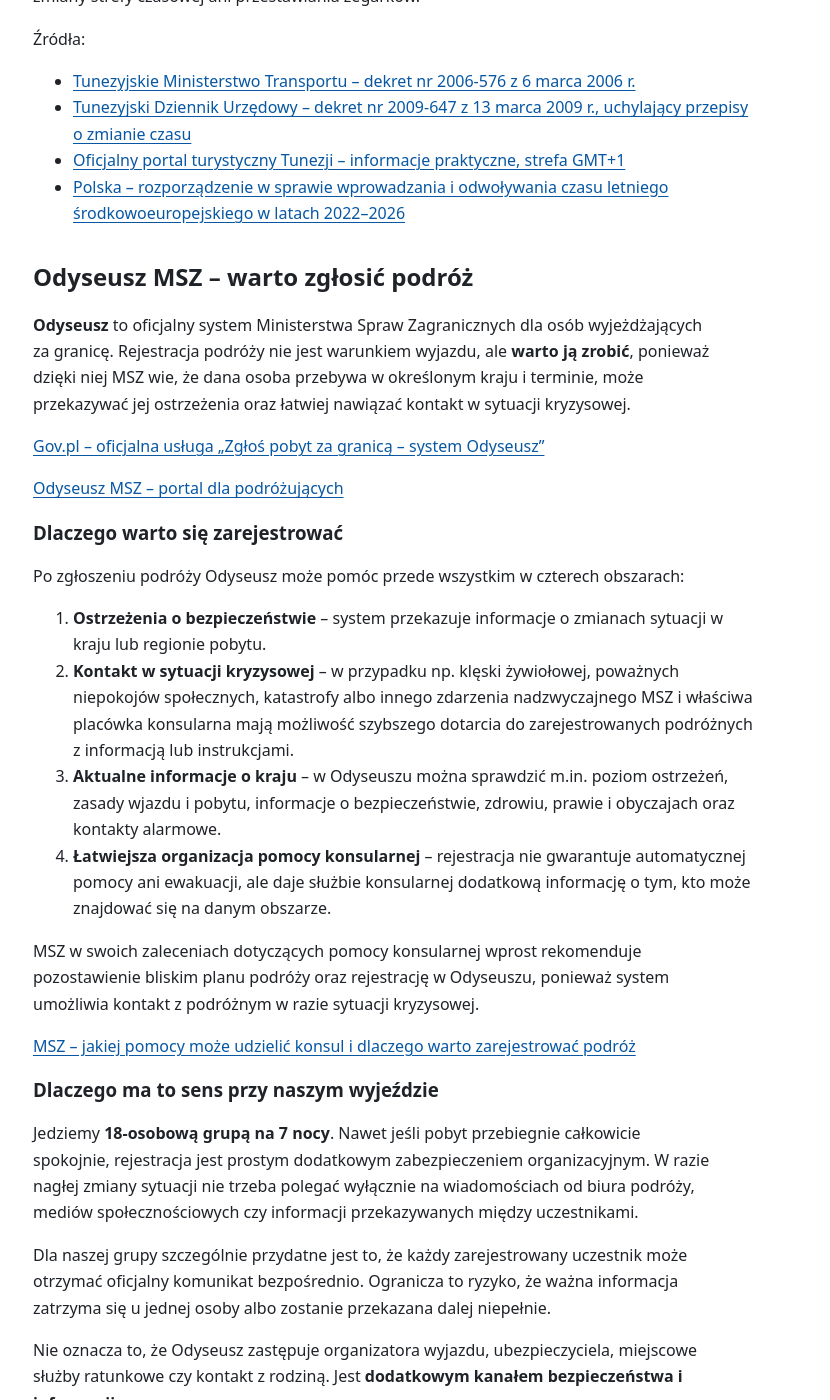
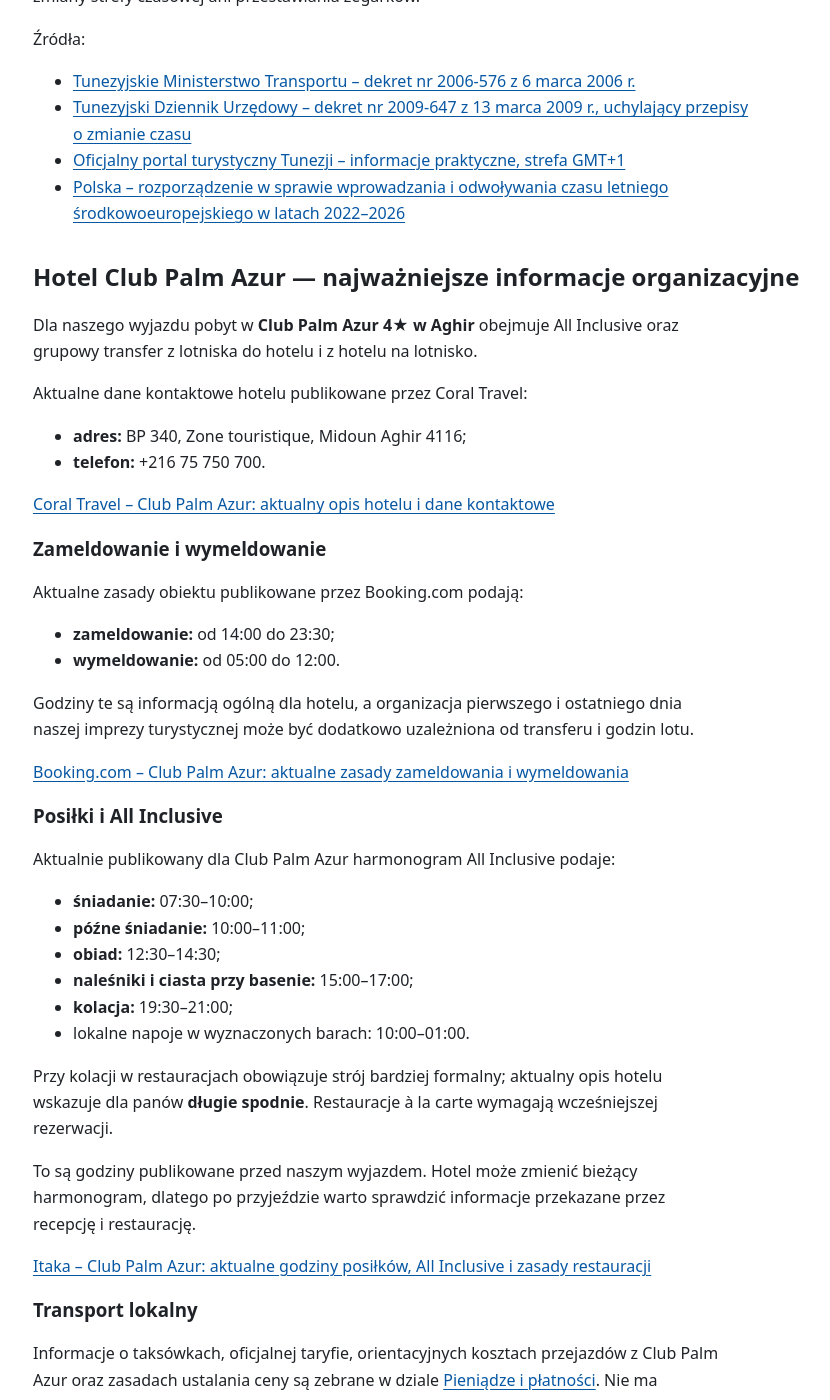
Before and after one commit to rotnicki/djerba-2026, a Jekyll site: the page built from praktyczne.md, in a window 1280 px wide and 1400 px high, scrolled down 2440 px. Shown: the whole window, without its empty margins (31-861 px from the left). Built offline with Jekyll 4.4.1, drawn with Linux system fonts in a browser that asks for light colours; our own code applies the rules of GitHub Pages for plain Markdown files; some of the changed text lies outside the part shown.

Commit message:
Zweryfikuj informacje hotelowe i uporządkuj rzeczy do ponownego sprawdzenia

```diff
--- a/praktyczne.md
+++ b/praktyczne.md
@@ -62,6 +62,49 @@
 - [Tunezyjski Dziennik Urzędowy – dekret nr 2009-647 z 13 marca 2009 r., uchylający przepisy o zmianie czasu](https://lake.jort.tn/journal-officiel/fr/2009/021.pdf)
 - [Oficjalny portal turystyczny Tunezji – informacje praktyczne, strefa GMT+1](https://www.discovertunisia.com/en/infos-pratiques/general-information)
 - [Polska – rozporządzenie w sprawie wprowadzania i odwoływania czasu letniego środkowoeuropejskiego w latach 2022–2026](https://eli.gov.pl/api/acts/DU/2022/539/text.html)
+
+## Hotel Club Palm Azur — najważniejsze informacje organizacyjne
+
+Dla naszego wyjazdu pobyt w **Club Palm Azur 4★ w Aghir** obejmuje All Inclusive oraz grupowy transfer z lotniska do hotelu i z hotelu na lotnisko.
+
+Aktualne dane kontaktowe hotelu publikowane przez Coral Travel:
+
+- **adres:** BP 340, Zone touristique, Midoun Aghir 4116;
+- **telefon:** +216 75 750 700.
+
+[Coral Travel – Club Palm Azur: aktualny opis hotelu i dane kontaktowe](https://www.coraltravel.pl/hotel/tunezja/club-palm-azur-djerba/)
+
+### Zameldowanie i wymeldowanie
+
+Aktualne zasady obiektu publikowane przez Booking.com podają:
+
+- **zameldowanie:** od 14:00 do 23:30;
+- **wymeldowanie:** od 05:00 do 12:00.
+
+Godziny te są informacją ogólną dla hotelu, a organizacja pierwszego i ostatniego dnia naszej imprezy turystycznej może być dodatkowo uzależniona od transferu i godzin lotu.
+
+[Booking.com – Club Palm Azur: aktualne zasady zameldowania i wymeldowania](https://www.booking.com/hotel/tn/club-palm-azur-djerba.pl.html)
+
+### Posiłki i All Inclusive
+
+Aktualnie publikowany dla Club Palm Azur harmonogram All Inclusive podaje:
+
+- **śniadanie:** 07:30–10:00;
+- **późne śniadanie:** 10:00–11:00;
+- **obiad:** 12:30–14:30;
+- **naleśniki i ciasta przy basenie:** 15:00–17:00;
+- **kolacja:** 19:30–21:00;
+- lokalne napoje w wyznaczonych barach: 10:00–01:00.
+
+Przy kolacji w restauracjach obowiązuje strój bardziej formalny; aktualny opis hotelu wskazuje dla panów **długie spodnie**. Restauracje à la carte wymagają wcześniejszej rezerwacji.
+
+To są godziny publikowane przed naszym wyjazdem. Hotel może zmienić bieżący harmonogram, dlatego po przyjeździe warto sprawdzić informacje przekazane przez recepcję i restaurację.
+
+[Itaka – Club Palm Azur: aktualne godziny posiłków, All Inclusive i zasady restauracji](https://www.itaka.pl/wczasy/tunezja/djerba/hotel-club-palm-azur%2CDJEPALM/)
+
+### Transport lokalny
+
+Informacje o taksówkach, oficjalnej taryfie, orientacyjnych kosztach przejazdów z Club Palm Azur oraz zasadach ustalania ceny są zebrane w dziale [Pieniądze i płatności](pieniadze.md). Nie ma potrzeby powtarzać ich tutaj.
 
 ## Odyseusz MSZ – warto zgłosić podróż
 
@@ -196,11 +239,11 @@
 
 [Odyseusz MSZ – profil Tunezji i bieżące informacje dla podróżujących](https://odyseusz.gov.pl/TN)
 
-## Do sprawdzenia
+## Do ponownego sprawdzenia tuż przed wyjazdem
 
-- Zasady korzystania z transportu, hotelu i usług lokalnych.
-- Godziny funkcjonowania najważniejszych usług.
-- Bieżące komunikaty Ministerstwa Spraw Zagranicznych i systemu Odyseusz dla Tunezji tuż przed wyjazdem.
-- Tuż przed 31 sierpnia sprawdzić ponownie poziom ostrzeżeń dla Tunezji i ewentualne ostrzeżenia regionalne.
-- Potwierdzić, że wszyscy pełnoletni uczestnicy, którzy chcą korzystać z Odyseusza, mają poprawnie zapisane dane kontaktowe i otrzymują komunikaty.
-- Bezpośrednio przed wyjazdem ponownie sprawdzić numery alarmowe i dane kontaktowe Ambasady RP w Tunisie.
+Poniższe punkty nie są brakami w obecnych informacjach, lecz rzeczami, które mogą zmienić się nawet krótko przed podróżą albo wymagają działania samych uczestników:
+
+- sprawdzić ponownie bieżące komunikaty Ministerstwa Spraw Zagranicznych i profil Tunezji w Odyseuszu, w tym ogólny poziom ostrzeżenia i ewentualne ostrzeżenia regionalne;
+- ponownie potwierdzić numery alarmowe oraz dane kontaktowe Ambasady RP w Tunisie;
+- upewnić się, że osoby korzystające z Odyseusza mają poprawne dane kontaktowe i rzeczywiście otrzymują komunikaty;
+- po przyjeździe sprawdzić aktualne godziny posiłków, barów i innych usług hotelowych, ponieważ hotel może zmieniać harmonogram operacyjny.
```
